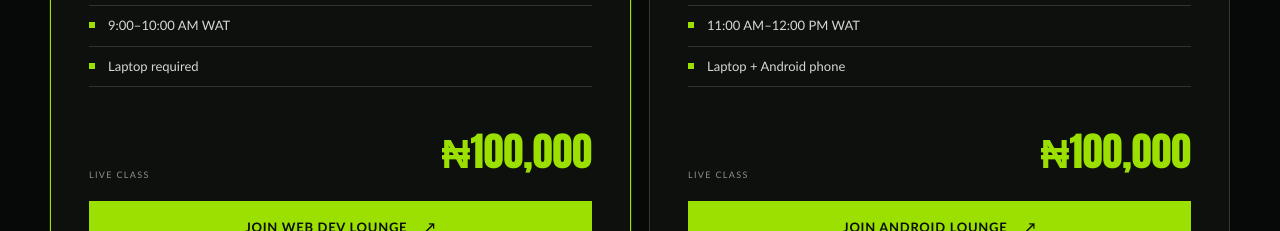
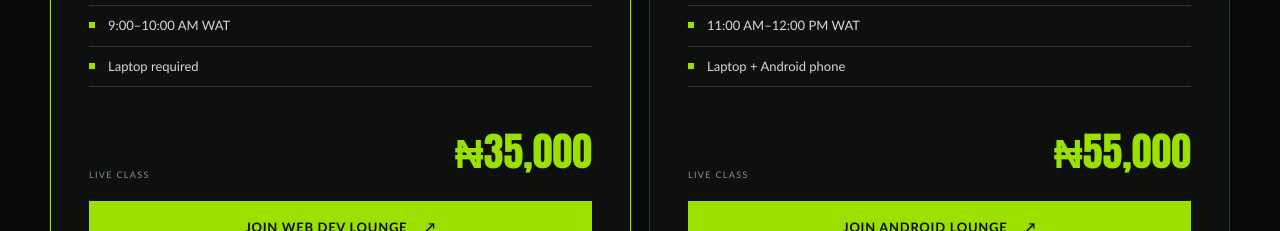
Before and after one commit to guyxander/arcane, a Next.js app: page / in a window 1280 px wide. Shown: the part 1780-2011 px from the top of the page. Built offline with nearby package versions, Linux system fonts and the light colour scheme.

Commit message:
Update live class prices

```diff
--- a/app/page.tsx
+++ b/app/page.tsx
@@ -103,7 +103,7 @@ export default function Home() {
             <ul>
               <li>August 15–29, 2026</li><li>Monday–Saturday</li><li>9:00–10:00 AM WAT</li><li>Laptop required</li>
             </ul>
-            <div className="price"><small>LIVE CLASS</small><strong>₦100,000</strong></div>
+            <div className="price"><small>LIVE CLASS</small><strong>₦35,000</strong></div>
             <a className="button full" href={webLounge} target="_blank" rel="noreferrer">Join web dev lounge <Arrow /></a>
             <span className="fine">The lounge is for enquiries and enrollment.</span>
           </article>
@@ -116,7 +116,7 @@ export default function Home() {
             <ul>
               <li>August 15–29, 2026</li><li>Monday–Saturday</li><li>11:00 AM–12:00 PM WAT</li><li>Laptop + Android phone</li>
             </ul>
-            <div className="price"><small>LIVE CLASS</small><strong>₦100,000</strong></div>
+            <div className="price"><small>LIVE CLASS</small><strong>₦55,000</strong></div>
             <a className="button full" href={androidLounge} target="_blank" rel="noreferrer">Join Android lounge <Arrow /></a>
             <span className="fine">The lounge is for enquiries and enrollment.</span>
           </article>
```
